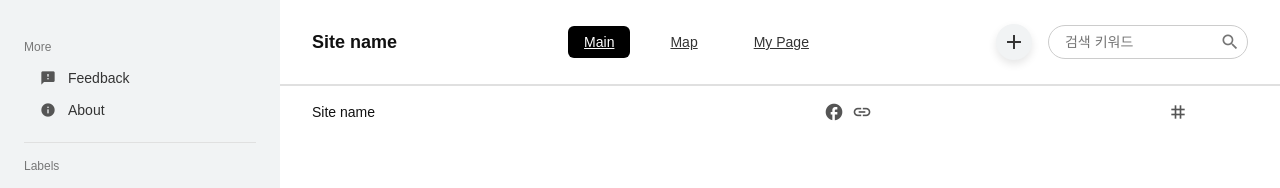
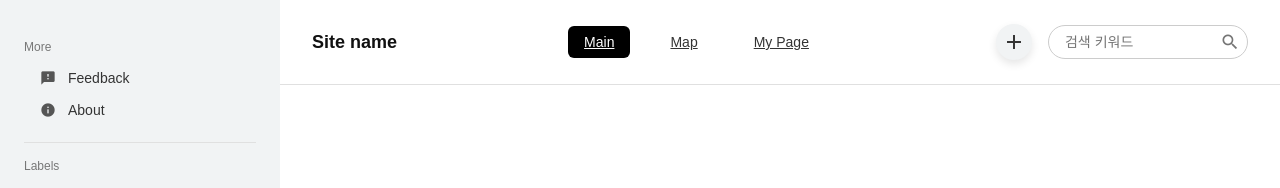
Before and after one commit to seoinjeong24/webproject, a plain HTML site: page src/main/resources/templates/ambient.html in a window 1280 px wide. Shown: the top 188 px of the page. Drawn offline with Linux system fonts and the light colour scheme.

Commit message:
목록리스트 푸터 제거

```diff
--- a/src/main/resources/static/css/list.css
+++ b/src/main/resources/static/css/list.css
@@ -301,15 +301,8 @@ input[type="checkbox"] {
   font-size: 0.875rem;
   line-height: 1.6;
 }
-/* Footer */
-footer {
-  padding: 1rem 2rem;
-  border-top: 1px solid #e0e0e0;
-  display: flex;
-  align-items: center;
-  justify-content: space-between;
-  font-size: 0.875rem;
-}
+
+
 .social-icons {
   display: flex;
   gap: 0.5rem;
--- a/src/main/resources/templates/ambient.html
+++ b/src/main/resources/templates/ambient.html
@@ -289,10 +289,6 @@ input[type="checkbox"] {
         <div class="btn-add">Add</div>
       </div>
     </div>
-    <footer>
-      <span>Site name</span>
-      <div class="social-icons"><i class="material-icons">facebook</i><i class="material-icons">linkedin</i><i class="material-icons">youtube</i><i class="material-icons">instagram</i></div>
-    </footer>
   </div>
   <div id="search" class="page">
   <h2>검색 키워드</h2>
```
Also changed, not shown: src/main/resources/templates/bookmarks.html (+0 -4 lines), src/main/resources/templates/expiring.html (+0 -4 lines), src/main/resources/templates/freeze.html (+0 -4 lines), src/main/resources/templates/fridge.html (+0 -4 lines), src/main/resources/templates/listall.html (+0 -4 lines).
